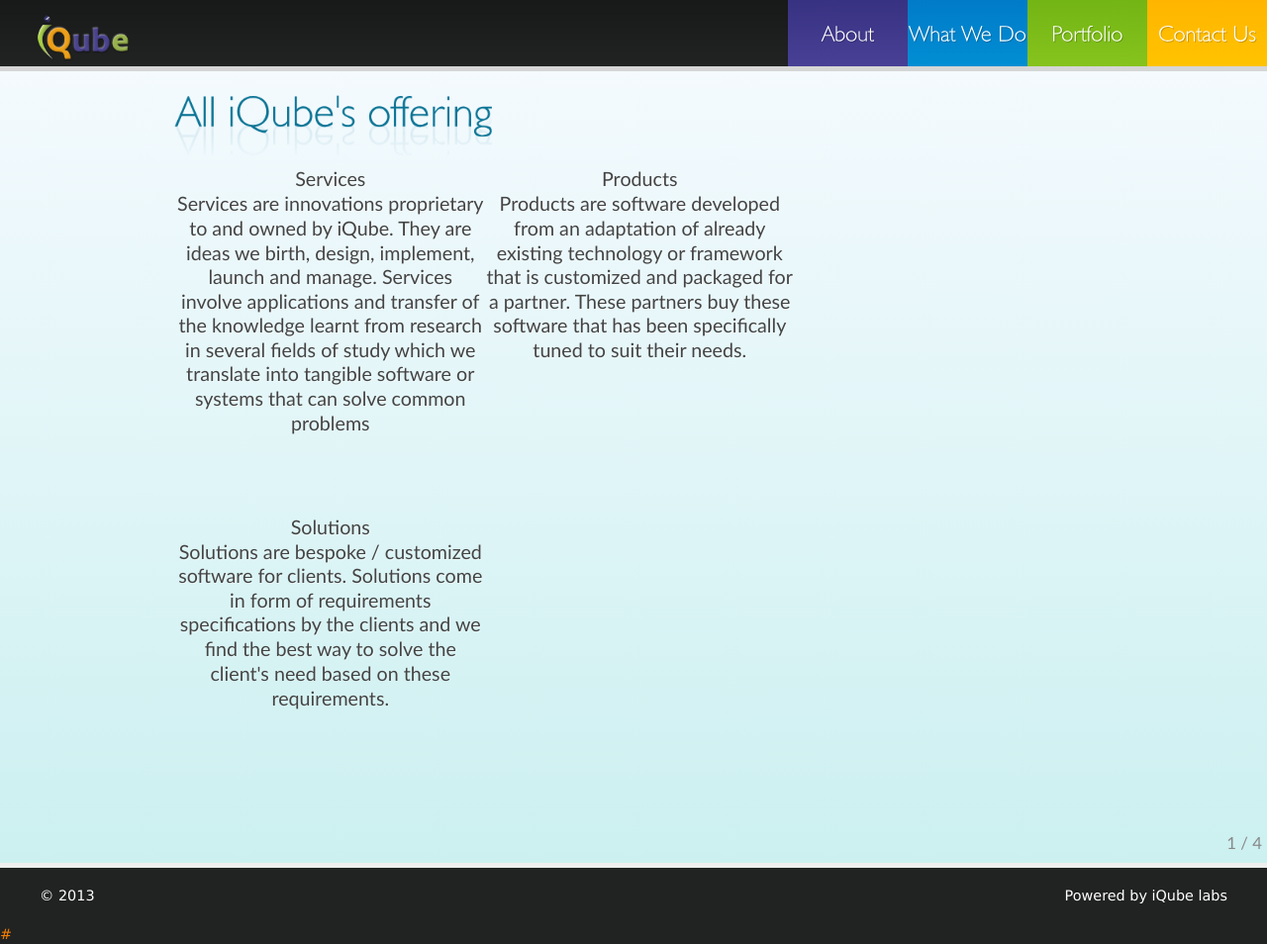
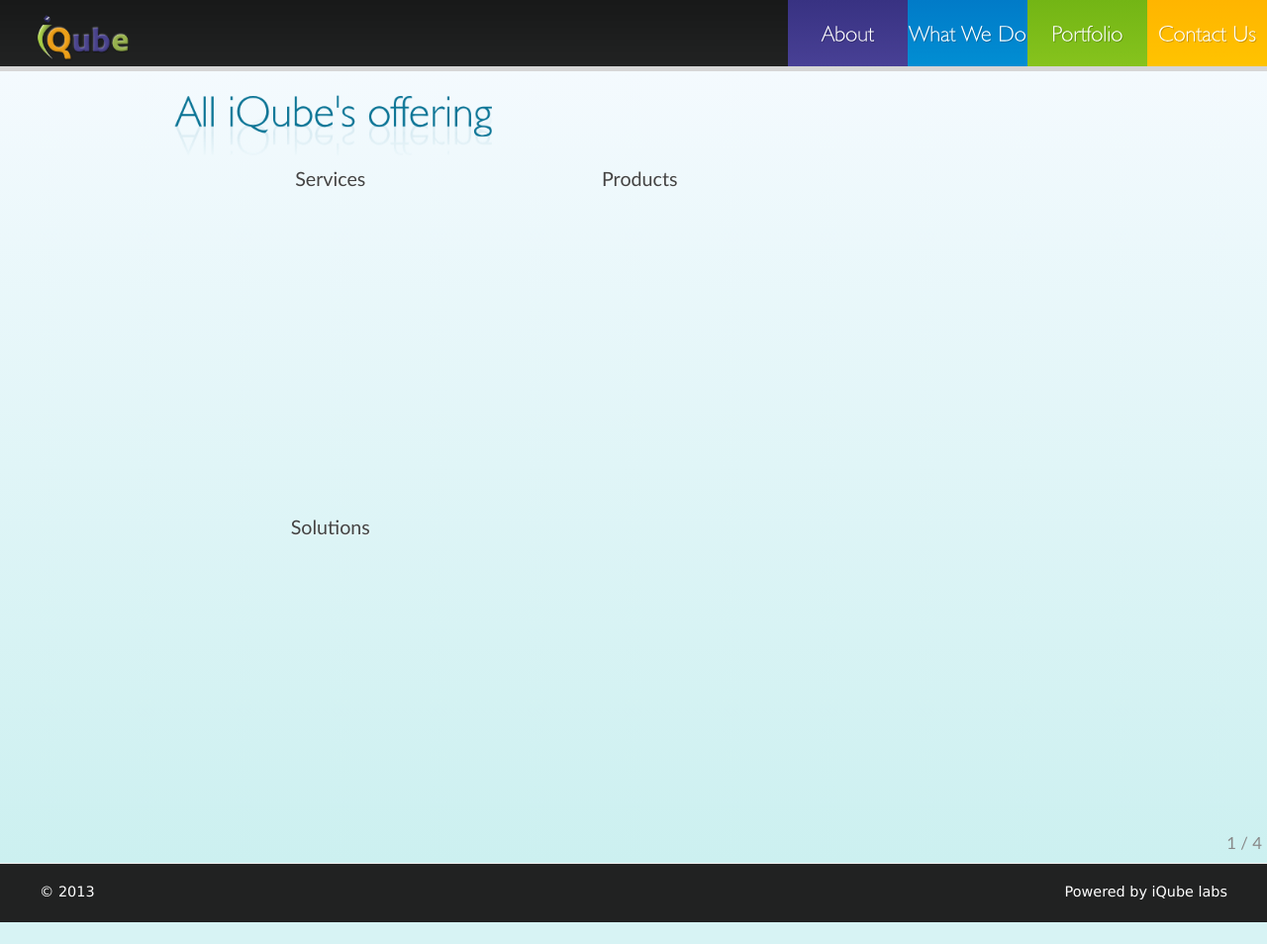
Before and after one commit to s-chand/iQubew, a PHP site: page /portfolio.php in a window 1280 px wide. Shown: the whole page at 99% size. After the commit the page ends 932 px from the top, so only its background shows below. Run offline with PHP 8.4, Linux system fonts and the light colour scheme.

Commit message:
Finished working on the homepage. Made it simple. Focusing on the Portfolio page now

```diff
--- a/css/style.css
+++ b/css/style.css
@@ -67,7 +67,7 @@ aside {
 /* Footer */
 footer {
 	padding: 20px 0 22px 0;
-	border-top: 5px solid #eee;
+	border-top: .5px solid #eee;
 }
 
 /* Left & Right alignment */
@@ -1037,3 +1037,5 @@ em {
 {
 	background-color: #FCEDA7;
 }
+
+/* Uh oh*/
--- a/footer.php
+++ b/footer.php
@@ -10,7 +10,6 @@
 				</div>
 			</div>
 		</footer>
-		<a href="." title="Permalink to this slide" class="deck-permalink">#</a>
 
 <!-- End extension snippets. -->
 
--- a/header.php
+++ b/header.php
@@ -52,39 +52,7 @@
 		<script type="text/javascript" src="js/IE9.js"></script>
 		<![endif]-->
 
-		<script>
 
-		(function($){ //create closure so we can safely use $ as alias for jQuery
-
-			$(document).ready(function(){
-
-				// initialise plugin
-				var example = $('#example').superfish({
-					//add options here if required
-				});
-
-				// buttons to demonstrate Superfish's public methods
-				$('.destroy').on('click', function(){
-					example.superfish('destroy');
-				});
-
-				$('.init').on('click', function(){
-					example.superfish();
-				});
-
-				$('.open').on('click', function(){
-					example.children('li:first').superfish('show');
-				});
-
-				$('.close').on('click', function(){
-					example.children('li:first').superfish('hide');
-				});
-			});
-
-		})(jQuery);
-
-
-		</script>
 	</head>
 
 	<body>
--- a/portfolio.php
+++ b/portfolio.php
@@ -11,19 +11,13 @@ include 'header.php';
     	<div class="container">
 
                     <div class="colleague"><span>Services</span><br/>
-                        Services are innovations proprietary to and owned by iQube. They are ideas we birth, design, implement,
-                        launch and manage. Services involve applications and transfer of the knowledge learnt from research in several
-                        fields of study which we translate into tangible software or systems that can solve common problems
+
                     </div>
                     <div class="colleague"><span>Products</span></br>
-                        Products are software developed from an adaptation of already existing technology or framework that is
-                        customized and packaged for a partner. These partners buy these software that has been specifically tuned
-                         to suit their needs.
+
                     </div>
                     <div class="colleague"><span>Solutions</span></br>
-                        Solutions are bespoke / customized software for clients.
-                        Solutions come in form of requirements specifications by
-                        the clients and we find the best way to solve the client's need based on these requirements.
+
                     </div>
                 </div>
     </div>
@@ -64,6 +58,7 @@ include 'header.php';
     <input type="submit" value="Go">
 </form>
 </div>
+</div>
 <?php
 include 'footer.php';
 ?>
```
Also changed, not shown: gallery.php (+17 -2 lines), index.php (+9 -9 lines), js/myscript.js (line endings or trailing spaces).
